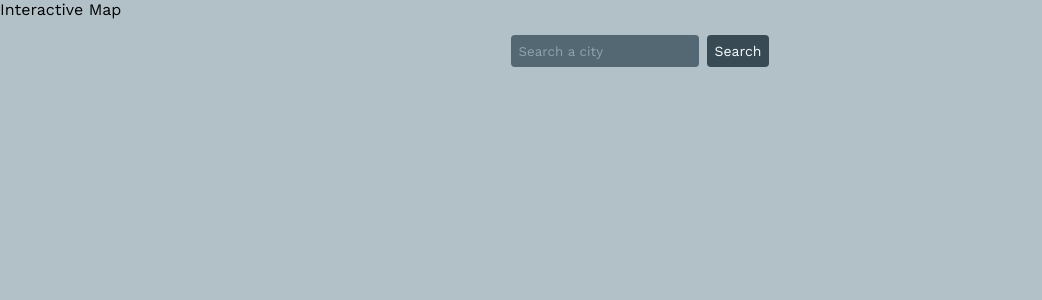
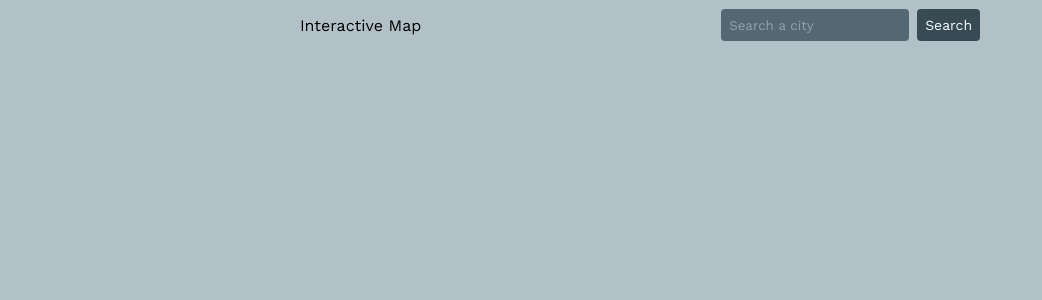
Before and after one commit to FrancoASalinas/Weather-Explorer, a React (Vite) app: page /Weather-Explorer/map in a window 1280 px wide. Shown: the top 300 px of the page, without its empty margins (0-1042 px from the left). Built offline with nearby package versions, Linux system fonts and the light colour scheme.

Commit message:
feat: moved searchbar to the header.

```diff
--- a/src/App.tsx
+++ b/src/App.tsx
@@ -1,9 +1,10 @@
-import { useState, useEffect } from 'react';
+import React, { useState, useEffect } from 'react';
 import { button, error, input, map, nav } from './contents/App';
 import API_KEY from './API_KEY';
 import { Location } from './types';
 import Locations from './components/Locations';
 import L from 'leaflet';
+import SearchBar from './components/Searchbar';
 
 function App() {
   const [searchInput, setSearchInput] = useState('');
@@ -15,8 +16,7 @@ function App() {
 
   useEffect(() => {
     if (toggleMap) {
-      const map =
-        L.map('map', { center: [0, 0], zoom: 1 });
+      const map = L.map('map', { center: [0, 0], zoom: 1 });
 
       map &&
         L.tileLayer('https://tile.openstreetmap.org/{z}/{x}/{y}.png', {
@@ -36,27 +36,17 @@ function App() {
 
   return (
     <>
-      <header>
-        <nav>
+      <header className='header'>
+        {/* <button className='header__bars'>O</button> */}
+        {/* <nav className='header__nav--wide'>
+          <a onClick={() => setToggleMap(true)}>{nav.map.text}</a>
+        </nav> */}
+        <nav className='header__nav--narrow'>
           <a onClick={() => setToggleMap(true)}>{nav.map.text}</a>
         </nav>
+        <SearchBar onClick={handleClick} onChange={(e) => setSearchInput(e.target.value)} value={searchInput}/>
       </header>
       <main className='location-search'>
-        <div className='location-search__search-controls'>
-          <input
-            className='location-search__search-controls__input'
-            type='text'
-            placeholder={input.placeholder}
-            onChange={e => setSearchInput(e.target.value.trim())}
-          />
-          <button
-            disabled={searchInput === ''}
-            onClick={handleClick}
-            className='location-search__search-controls__button'
-          >
-            {button.text}
-          </button>
-        </div>
         {toggleMap ? (
           <div
             data-testid={map.testId}
--- /dev/null
+++ b/src/components/Searchbar.tsx
@@ -0,0 +1,30 @@
+import { button, input } from "../contents/App";
+
+export default function SearchBar({
+    onClick,
+    onChange,
+    value,
+  }: {
+    onClick: () => void;
+    onChange: (e: React.ChangeEvent<HTMLInputElement>) => void;
+    value: string
+  }) {
+    return (
+      <div className='header__searchbar'>
+        <input
+          className='header__searchbar__input'
+          type='text'
+          placeholder={input.placeholder}
+          onChange={onChange}
+          value={value}
+        />
+        <button
+          disabled={value.trim() === ''}
+          onClick={onClick}
+          className='header__searchbar__button'
+        >
+          {button.text}
+        </button>
+      </div>
+    );
+  }
--- a/src/index.css
+++ b/src/index.css
@@ -77,35 +77,6 @@
   justify-content: start;
   gap: var(--size-4);
   align-items: center;
-}
-
-.location-search__search-controls {
-  display: flex;
-  justify-content: center;
-  gap: var(--size-2);
-}
-
-.location-search__search-controls__input {
-  background-color: var(--primary-600);
-  color: var(--primary-100);
-  padding: var(--size-2);
-  border-radius: var(--size-1);
-}
-
-.location-search__search-controls__input::placeholder {
-  color: var(--primary-400);
-}
-
-.location-search__search-controls__button {
-  background-color: var(--primary-700);
-  color: var(--primary-100);
-  padding: var(--size-2);
-  font-size: var(--font-size-2);
-  border-radius: var(--size-1);
-}
-
-.location-search__search-controls__button:hover {
-  cursor: pointer;
 }
 
 .location-search__locations {
@@ -195,7 +166,62 @@
   font-family: var(--font-headline);
 }
 
+.header {
+  width: 100%;
+  height: 50px;
+  display: flex;
+  justify-content: space-evenly;
+  align-items: center;
+}
+
+.header__bars{
+  display: block;
+  width: 40px;
+  height: 40px;
+}
+
+.header__nav--wide {
+  display: none;
+}
+
+/* .header__nav--narrow {
+  display: none;
+} */
+
+.header__searchbar {
+  display: flex;
+  justify-content: center;
+  gap: var(--size-2);
+}
+
+.header__searchbar__input {
+  background-color: var(--primary-600);
+  color: var(--primary-100);
+  padding: var(--size-2);
+  border-radius: var(--size-1);
+}
+
+.header__searchbar__input::placeholder {
+  color: var(--primary-400);
+}
+
+.header__searchbar__button {
+  background-color: var(--primary-700);
+  color: var(--primary-100);
+  padding: var(--size-2);
+  font-size: var(--font-size-2);
+  border-radius: var(--size-1);
+}
+
+.header__searchbar__button:hover {
+  cursor: pointer;
+}
+
 .map-container {
   height: 300px;
   width: 300px;
 }
+
+@media only screen and (min-width: 767px){
+
+}
```
Also changed, not shown: 1 other file (tests, documents, lock files or other folders).
